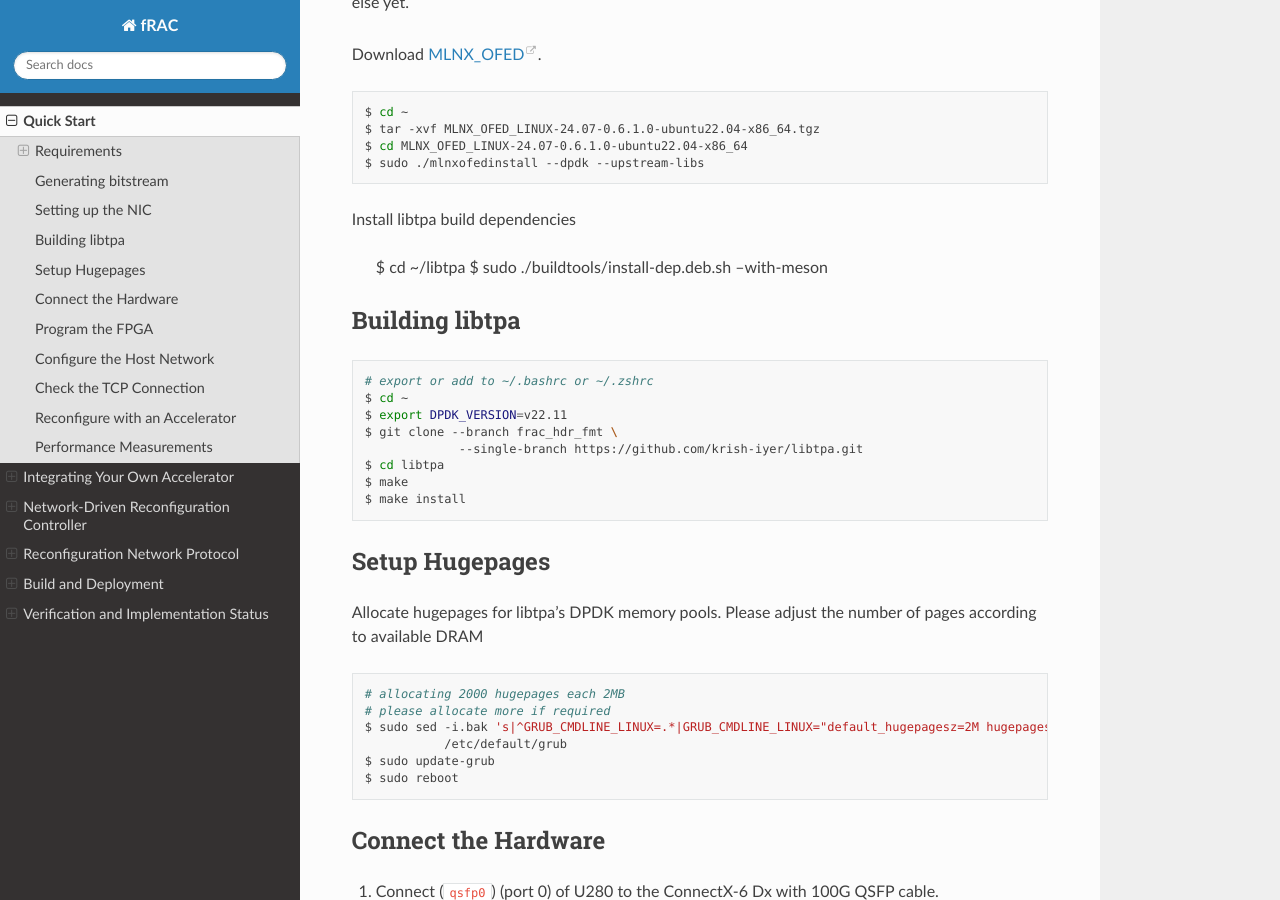
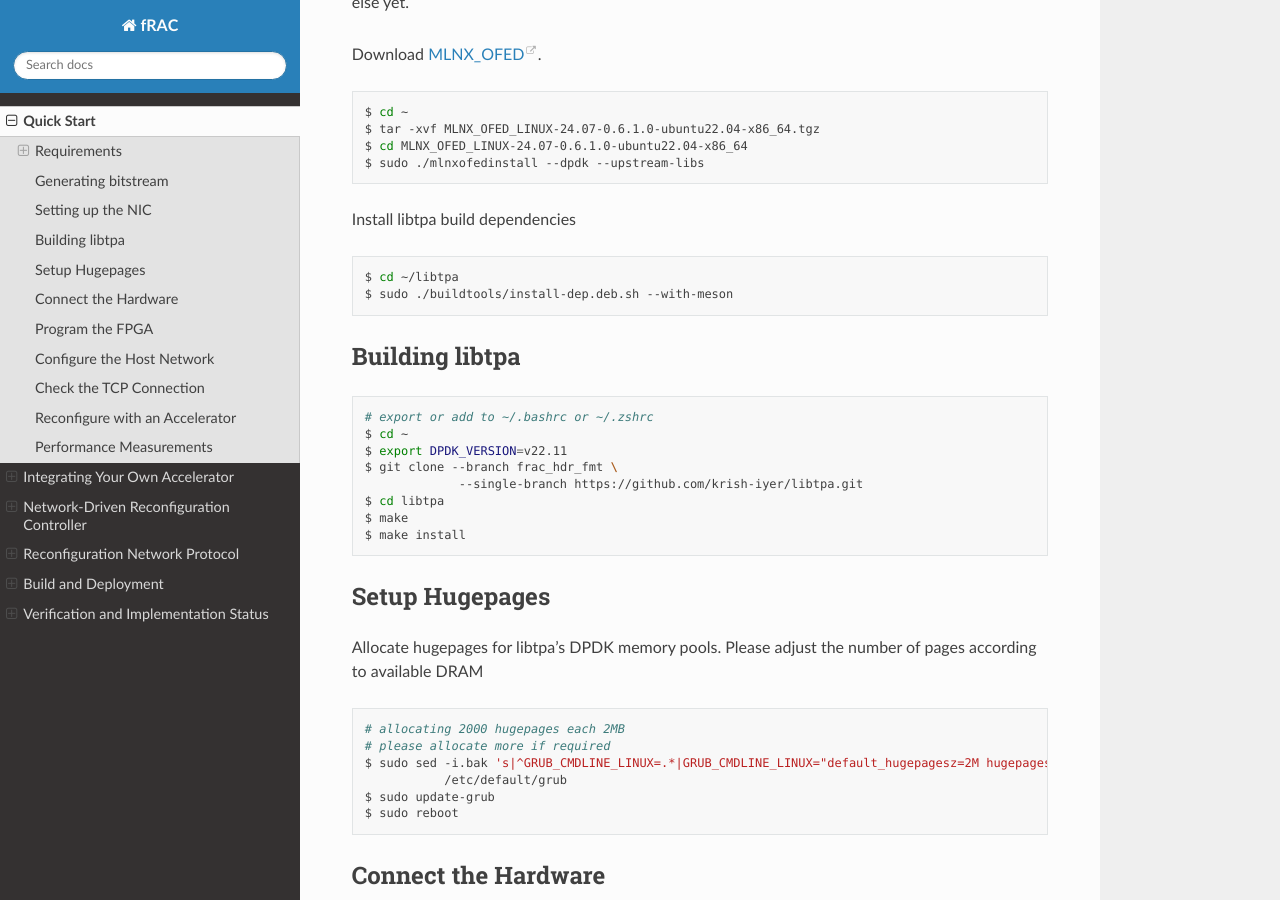
Before and after one commit to accl-kaust/frac-atc-artifact, a Sphinx documentation site: the page built from docs/quick-start.rst, in a window 1280 px wide and 900 px high, scrolled down 1481 px. Built offline with Sphinx 7.4.7 and the Read the Docs theme 3.1.0, drawn with Linux system fonts in a browser that asks for light colours; some of the changed lines change nothing that is shown; some of the changed text lies outside the part shown.

Commit message:
docs correction

```diff
--- a/docs/quick-start.rst
+++ b/docs/quick-start.rst
@@ -66,6 +66,8 @@ Download `MLNX_OFED <https://network.nvidia.com/products/infiniband-drivers/linu
    $ sudo ./mlnxofedinstall --dpdk --upstream-libs
 
 Install libtpa build dependencies
+
+.. code-block:: sh
 
    $ cd ~/libtpa
    $ sudo ./buildtools/install-dep.deb.sh --with-meson
@@ -214,7 +216,7 @@ Finally, program with echo for the next step
 
 .. code-block:: sh
 
-   $ go run ./script/testfuncs.go -slots 0,1
+   $ go run ./scripts/testfuncs.go -slots 0,1
 
 .. code-block:: output
 
```
